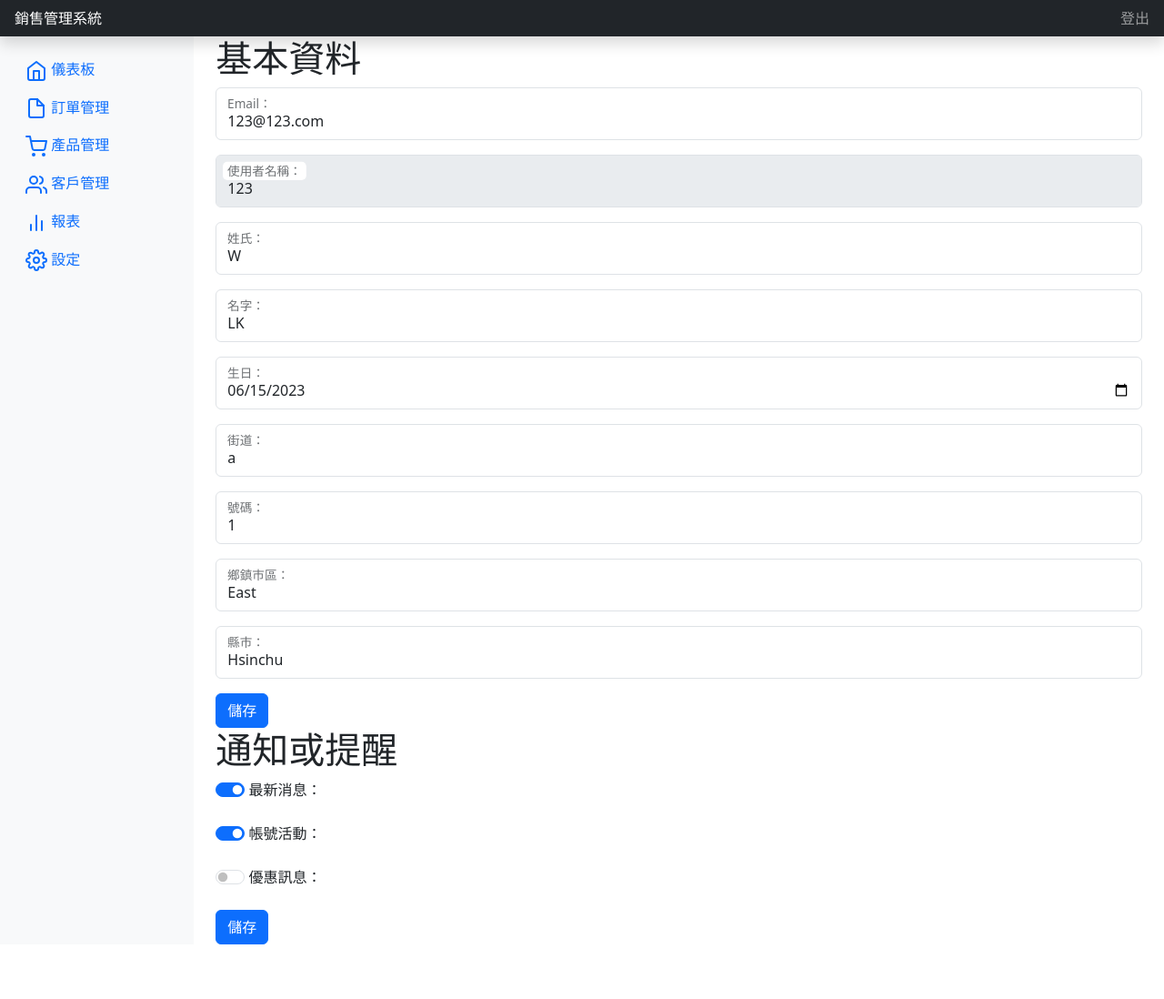
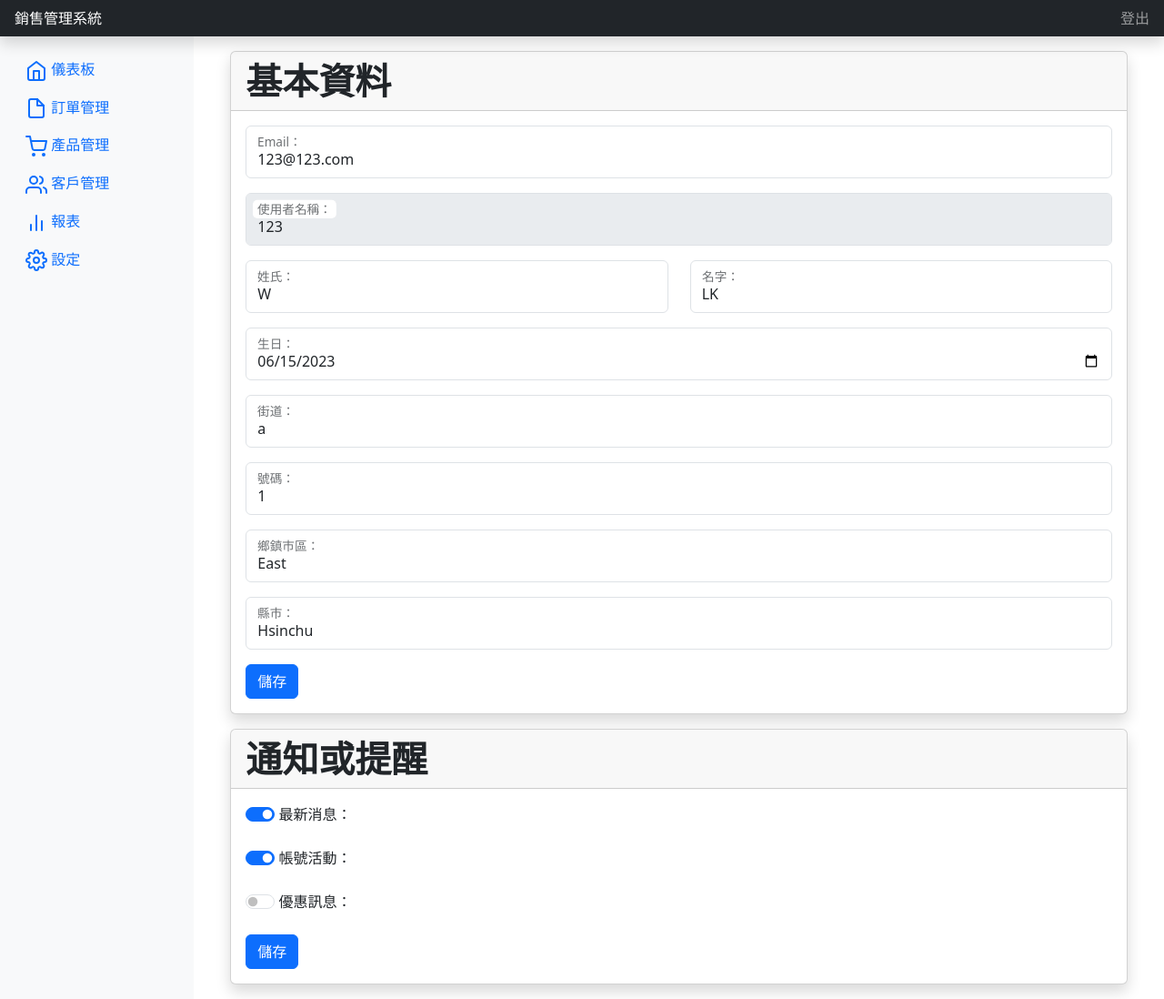
Before and after one commit to SsuJuLin/SE, a Django app: page /settings/ in a window 1280 px wide. Shown: the whole page at 91% size. Before the commit the page ends 1038 px from the top, so only its background shows below. Run offline with Django 4.2, Linux system fonts and the light colour scheme; a user stored in the database is signed in.

Commit message:
setting complete

```diff
--- a/templates/base.html
+++ b/templates/base.html
@@ -3,11 +3,15 @@
   <head>
     <meta charset="UTF-8" />
     <meta name="viewport" content="width=device-width, initial-scale=1" />
-    <title>{% block title %}銷售管理系統{% endblock %}</title>
     <link
       rel="stylesheet"
       href="https://cdn.jsdelivr.net/npm/bootstrap@5.3.0/dist/css/bootstrap.min.css"
     />
+    <link
+      rel="stylesheet"
+      href="https://cdn.jsdelivr.net/npm/animate.css@4.1.1/animate.min.css"
+    />
+    <title>{% block title %}銷售管理系統{% endblock %}</title>
   </head>
   <body>
     <header
--- a/templates/settings.html
+++ b/templates/settings.html
@@ -12,7 +12,11 @@
     {% endfor %}
 {% endif %}
 
-  <h1>基本資料</h1>
+  <div class="card shadow m-3 animate__animated animate__fadeInRight animate__faster">
+     <div class="card-header">
+    <h1 class="card-title fw-bold mb-0">基本資料</h1>
+  </div>
+  <div class="card-body">
   <form action="{% url 'update_profile' %}" method="post" class="form">
     {% csrf_token %}
    <div class="form-floating mb-3">
@@ -25,14 +29,19 @@
   <label for="username" class="form-label">使用者名稱：</label>
 </div>
 
+<div class="row">
+  <div class="col-md-6">
     <div class="form-floating mb-3">
       <input type="text" id="first_name" name="first_name" value="{{ user.first_name }}" class="form-control">
       <label for="first_name" class="form-label">姓氏：</label>
     </div>
-
+  </div>
+  <div class="col-md-6">
     <div class="form-floating mb-3">
       <input type="text" id="last_name" name="last_name" value="{{ user.last_name }}" class="form-control">
       <label for="last_name" class="form-label">名字：</label>
+    </div>
+  </div>
 </div>
 
 <div class="form-floating mb-3">
@@ -62,16 +71,20 @@
 
 <input type="submit" value="儲存" class="btn btn-primary">
   </form>
+</div>
 
-
-  <h1>通知或提醒</h1>
+</div>
+    <div class="card shadow m-3 animate__animated animate__fadeInRight animate__fast">
+      <div class="card-header">
+    <h1 class="card-title fw-bold mb-0">通知或提醒</h1>
+  </div>
+  <div class="card-body">
   <form action="{% url 'update_notifications' %}" method="post" class="form">
     {% csrf_token %}
     <div class="form-switch mb-3">
       <input type="checkbox" id="news_notification" name="news_notification" {% if user.news_notification %}checked{% endif %} class="form-check-input">
       <label for="news_notification" class="form-label">最新消息：</label>
     </div>
-
 
 <div class="form-switch mb-3">
   <input type="checkbox" id="activity_notification" name="activity_notification" {% if user.activity_notification %}checked{% endif %} class="form-check-input">
@@ -86,5 +99,8 @@
 <input type="submit" value="儲存" class="btn btn-primary">
 
   </form>
+  </div>
+
+</div>
 
 {% endblock %}
```
Also changed, not shown: templates/registration/login.html (+7 -3 lines), db.sqlite3. Lines whose indentation alone changed are shown as unchanged.
